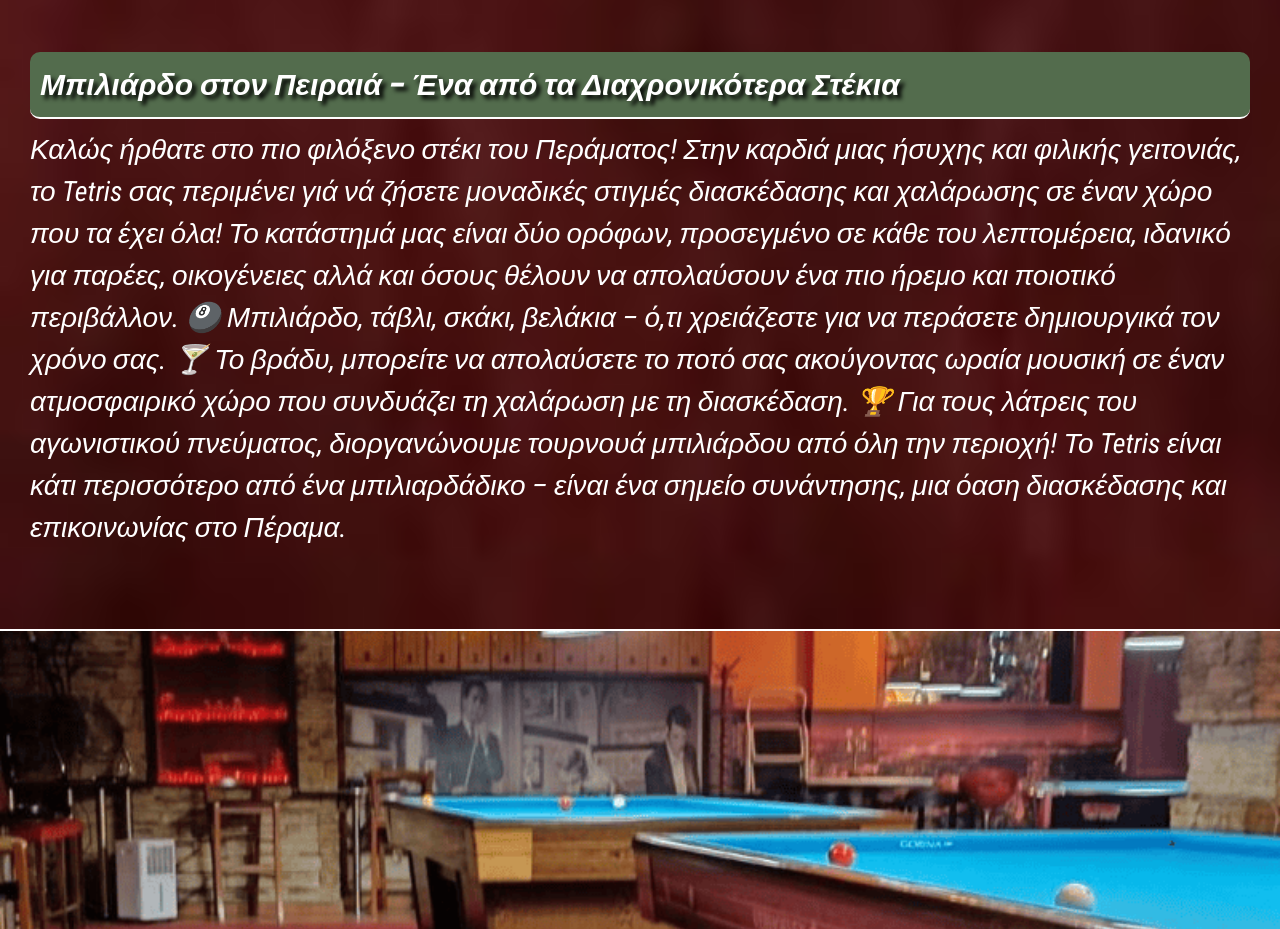
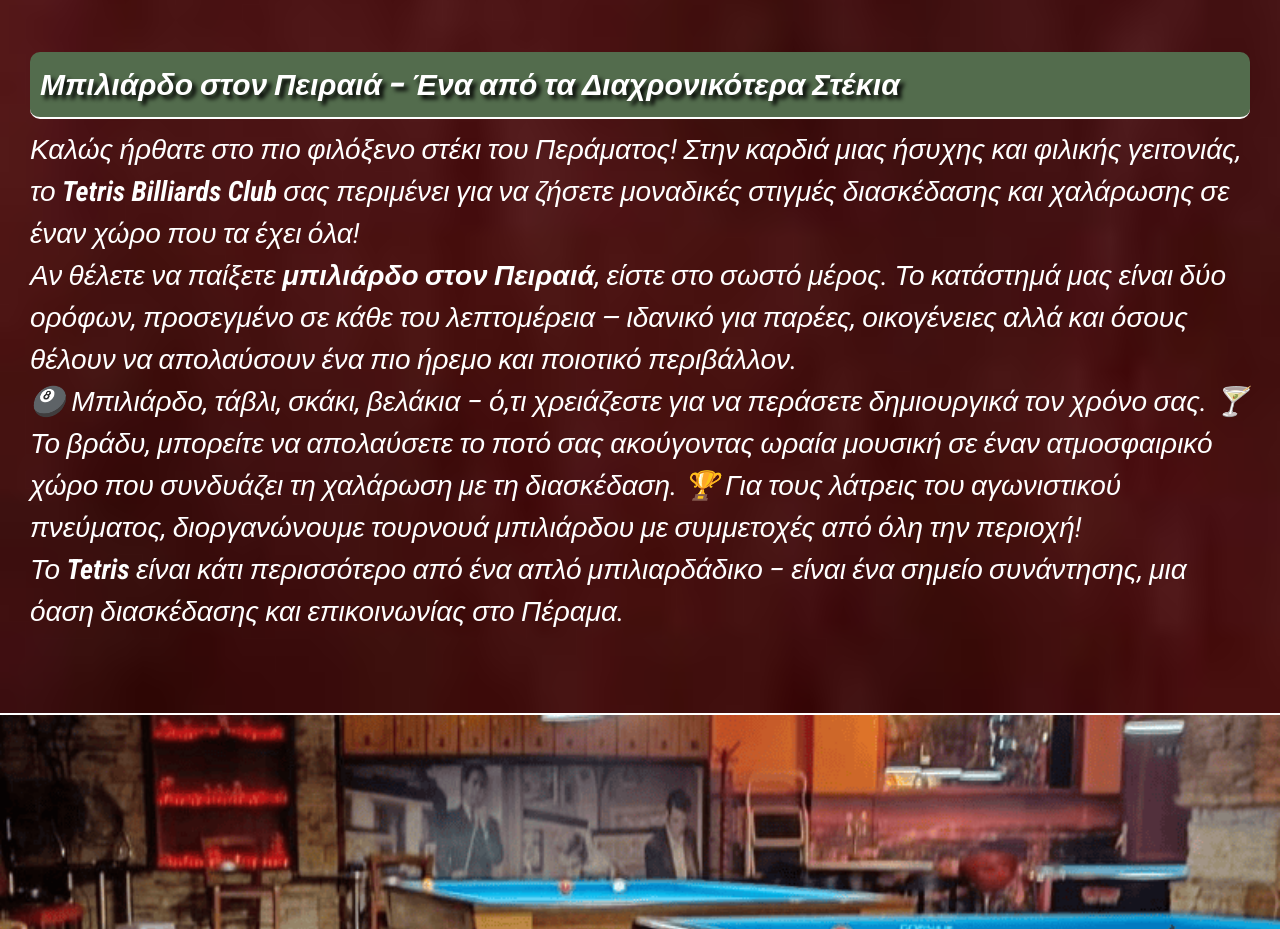
Before and after one commit to SokareM/Tetris, a plain HTML site: page index.html in a window 1280 px wide. Shown: the part 840-1769 px from the top of the page. Drawn offline with Linux system fonts and the light colour scheme.

Commit message:
Add files via upload

```diff
--- a/index.html
+++ b/index.html
@@ -46,16 +46,25 @@
     <main>
         <div class="text roboto-condensed">
             <h1>Μπιλιάρδο στον Πειραιά – Ένα από τα Διαχρονικότερα Στέκια</h1>
-            <p>Καλώς ήρθατε στο πιο φιλόξενο στέκι του Περάματος!
-Στην καρδιά μιας ήσυχης και φιλικής γειτονιάς, το Tetris σας περιμένει γιά νά ζήσετε μοναδικές στιγμές διασκέδασης και χαλάρωσης σε έναν χώρο που τα έχει όλα!
+            <p><p>
+Καλώς ήρθατε στο πιο φιλόξενο στέκι του Περάματος!
+Στην καρδιά μιας ήσυχης και φιλικής γειτονιάς, το <strong>Tetris Billiards Club</strong> σας περιμένει για να ζήσετε μοναδικές στιγμές διασκέδασης και χαλάρωσης σε έναν χώρο που τα έχει όλα!
+</p>
 
-Το κατάστημά μας είναι δύο ορόφων, προσεγμένο σε κάθε του λεπτομέρεια, ιδανικό για παρέες, οικογένειες αλλά και όσους θέλουν να απολαύσουν ένα πιο ήρεμο και ποιοτικό περιβάλλον.
+<p>
+Αν θέλετε να παίξετε <strong>μπιλιάρδο στον Πειραιά</strong>, είστε στο σωστό μέρος. Το κατάστημά μας είναι δύο ορόφων, προσεγμένο σε κάθε του λεπτομέρεια — ιδανικό για παρέες, οικογένειες αλλά και όσους θέλουν να απολαύσουν ένα πιο ήρεμο και ποιοτικό περιβάλλον.
+</p>
 
+<p>
 🎱 Μπιλιάρδο, τάβλι, σκάκι, βελάκια – ό,τι χρειάζεστε για να περάσετε δημιουργικά τον χρόνο σας.
-🍸 Το βράδυ, μπορείτε να απολαύσετε το ποτό σας  ακούγοντας ωραία μουσική σε έναν ατμοσφαιρικό χώρο που συνδυάζει τη χαλάρωση με τη διασκέδαση.
-🏆 Για τους λάτρεις του αγωνιστικού πνεύματος, διοργανώνουμε τουρνουά μπιλιάρδου  από όλη την περιοχή!
+🍸 Το βράδυ, μπορείτε να απολαύσετε το ποτό σας ακούγοντας ωραία μουσική σε έναν ατμοσφαιρικό χώρο που συνδυάζει τη χαλάρωση με τη διασκέδαση.
+🏆 Για τους λάτρεις του αγωνιστικού πνεύματος, διοργανώνουμε τουρνουά μπιλιάρδου με συμμετοχές από όλη την περιοχή!
+</p>
 
-Το Tetris είναι κάτι περισσότερο από ένα μπιλιαρδάδικο – είναι ένα σημείο συνάντησης, μια όαση διασκέδασης και επικοινωνίας στο Πέραμα.</p>
+<p>
+Το <strong>Tetris</strong> είναι κάτι περισσότερο από ένα απλό μπιλιαρδάδικο – είναι ένα σημείο συνάντησης, μια όαση διασκέδασης και επικοινωνίας στο Πέραμα.
+</p>
+</p>
         </div>
      <div class="parallax">
 
```
